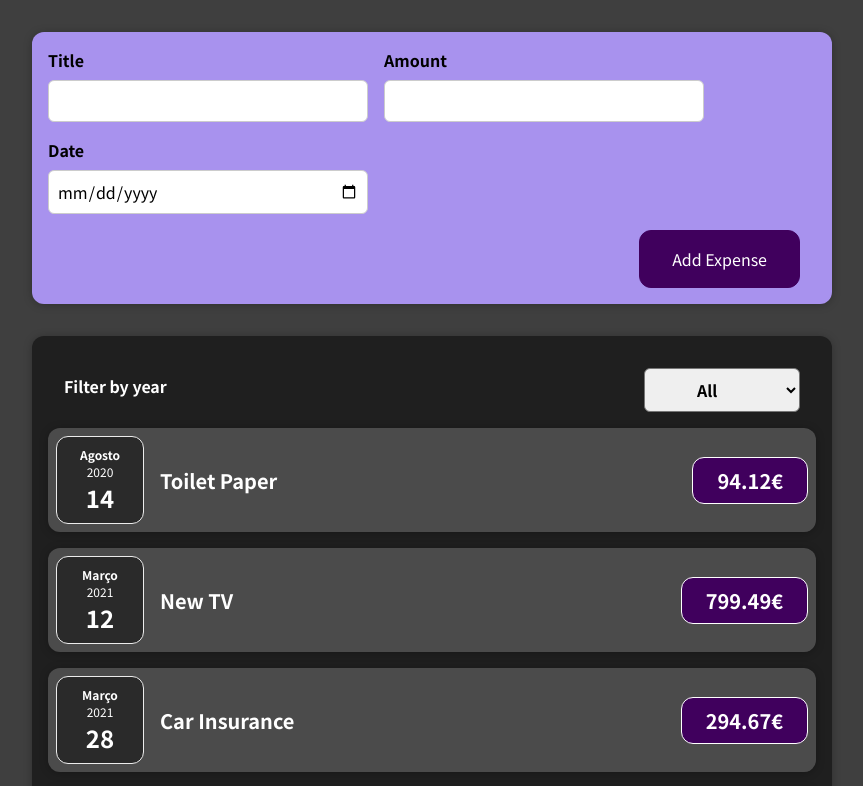
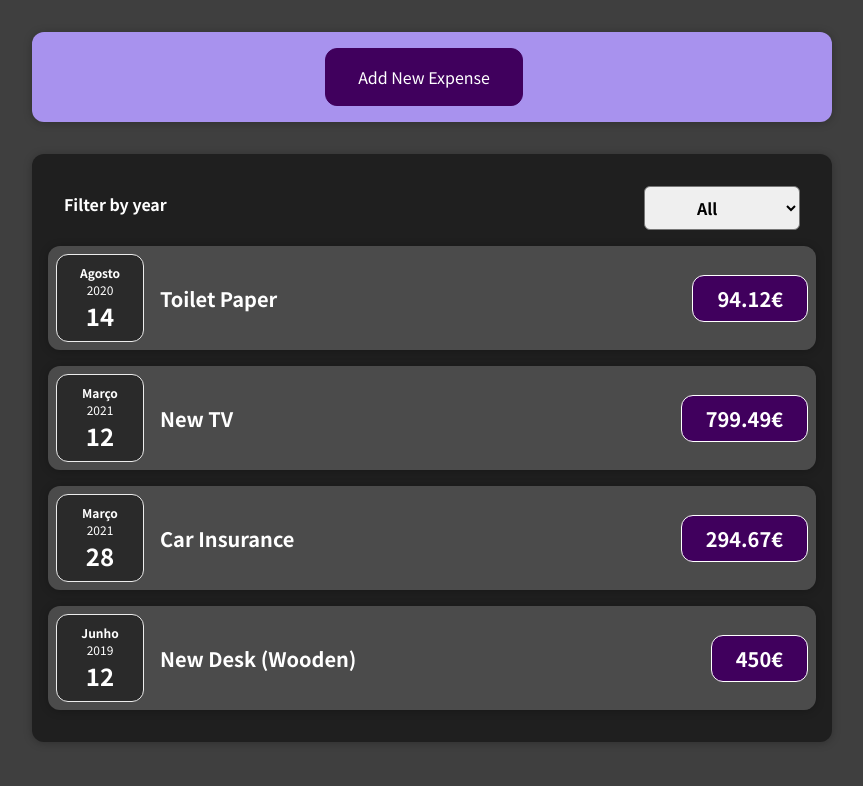
Before and after one commit to Pedro-Costa123/react_guide_app1, a React (Create React App) app: page / in a window 1280 px wide. Shown: the top 786 px of the page, without its empty margins (208-1071 px from the left). Built offline with nearby package versions, Linux system fonts and the light colour scheme.

Commit message:
Section 5 : 67

```diff
--- a/src/components/Expenses/ExpenseItem.js
+++ b/src/components/Expenses/ExpenseItem.js
@@ -6,6 +6,7 @@
 
 const ExpenseItem = (props) => {
   return (
+    <li>
       <Card className="expense-item">
         <ExpenseDate date={props.date} />
         <div className="expense-item__description">
@@ -13,6 +14,7 @@
           <div className="expense-item__price">{props.amount}€</div>
         </div>
       </Card>
+    </li>
   );
 };
 
--- a/src/components/Expenses/Expenses.js
+++ b/src/components/Expenses/Expenses.js
@@ -1,9 +1,9 @@
 import React, { useState } from "react";
 
 import "./Expenses.css";
-import ExpenseItem from "./ExpenseItem";
 import Card from "../UI/Card";
 import ExpensesFilter from "./ExpensesFilter";
+import ExpensesList from "./ExpensesList";
 
 const Expenses = (props) => {
   const [currentYear, setFilter] = useState("All");
@@ -13,7 +13,7 @@
   };
 
   const filteredArray = props.items.filter((item) => {
-    if(currentYear === "All") {
+    if (currentYear === "All") {
       return true;
     }
     return item.date.getFullYear().toString() === currentYear;
@@ -26,14 +26,7 @@
           selectedYear={currentYear}
           onChangeFilter={filterChangeHandler}
         />
-        {filteredArray.map((item) => (
-          <ExpenseItem
-            title={item.title}
-            amount={item.amount}
-            date={item.date}
-            key={item.id}
-          />
-        ))}
+        <ExpensesList items={filteredArray} />
       </Card>
     </div>
   );
--- /dev/null
+++ b/src/components/Expenses/ExpensesList.css
@@ -0,0 +1,9 @@
+.expenses-list {
+  list-style: none;
+  padding: 0;
+}
+
+.expenses-list__fallback {
+  color: white;
+  text-align: center;
+}
--- /dev/null
+++ b/src/components/Expenses/ExpensesList.js
@@ -0,0 +1,25 @@
+import React from "react";
+
+import "./ExpensesList.css";
+import ExpenseItem from "./ExpenseItem";
+
+const ExpensesList = (props) => {
+  if (props.items.length === 0) {
+    return <h2 className="expenses-list__fallback">Found no expenses.</h2>;
+  }
+
+  return (
+    <ul className="expenses-list">
+      {props.items.map((item) => (
+        <ExpenseItem
+          title={item.title}
+          amount={item.amount}
+          date={item.date}
+          key={item.id}
+        />
+      ))}
+    </ul>
+  );
+};
+
+export default ExpensesList;
--- a/src/components/NewExpense/ExpenseForm.js
+++ b/src/components/NewExpense/ExpenseForm.js
@@ -101,6 +101,7 @@
         </div>
       </div>
       <div className="new-expense__actions">
+        <button type="button" onClick={props.closeFunction}>Cancel</button>
         <button type="submit">Add Expense</button>
       </div>
     </form>
--- a/src/components/NewExpense/NewExpense.js
+++ b/src/components/NewExpense/NewExpense.js
@@ -1,20 +1,39 @@
-import React from "react";
+import React, { useState } from "react";
 
 import "./NewExpense.css";
 import ExpenseForm from "./ExpenseForm";
 
 const NewExpense = (props) => {
+  const [isOpened, setIsOpened] = useState(false);
+
   const saveExpenseDataHandler = (enteredExpenseData) => {
     const expenseData = {
       ...enteredExpenseData,
       id: Math.random().toString(),
     };
     props.onAddExpense(expenseData);
+    closeForm();
+  };
+
+  const startOpenedHandler = () => {
+    setIsOpened(true);
+  };
+
+  const closeForm = () => {
+    setIsOpened(false);
   };
 
   return (
     <div className="new-expense">
-      <ExpenseForm onSaveExpenseData={saveExpenseDataHandler} />
+      {!isOpened && (
+        <button onClick={startOpenedHandler}>Add New Expense</button>
+      )}
+      {isOpened && (
+        <ExpenseForm
+          closeFunction={closeForm}
+          onSaveExpenseData={saveExpenseDataHandler}
+        />
+      )}
     </div>
   );
 };
```
Lines whose indentation alone changed are shown as unchanged.
